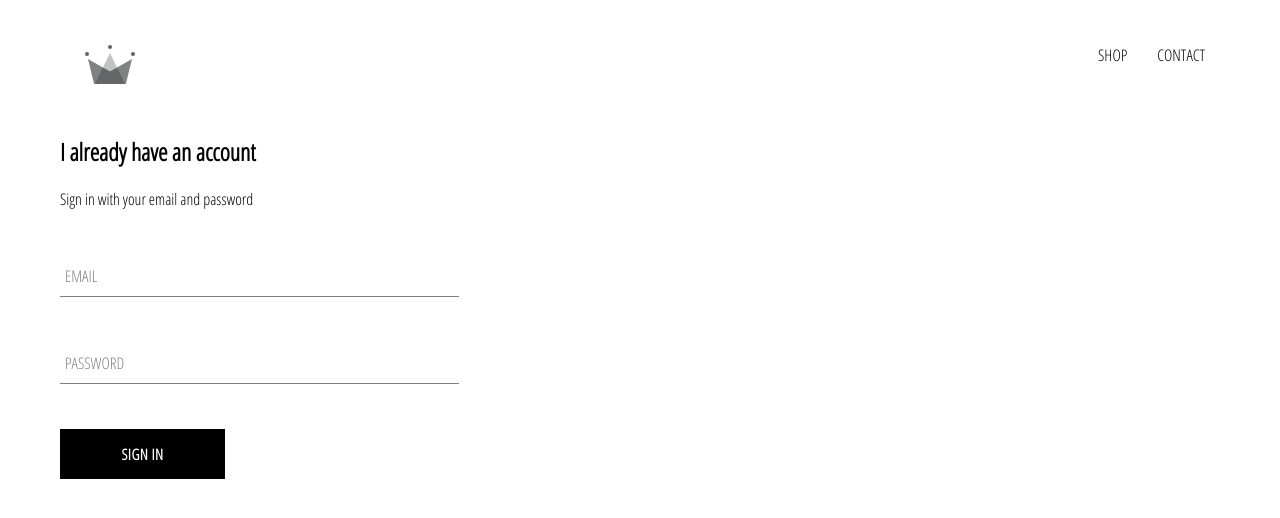
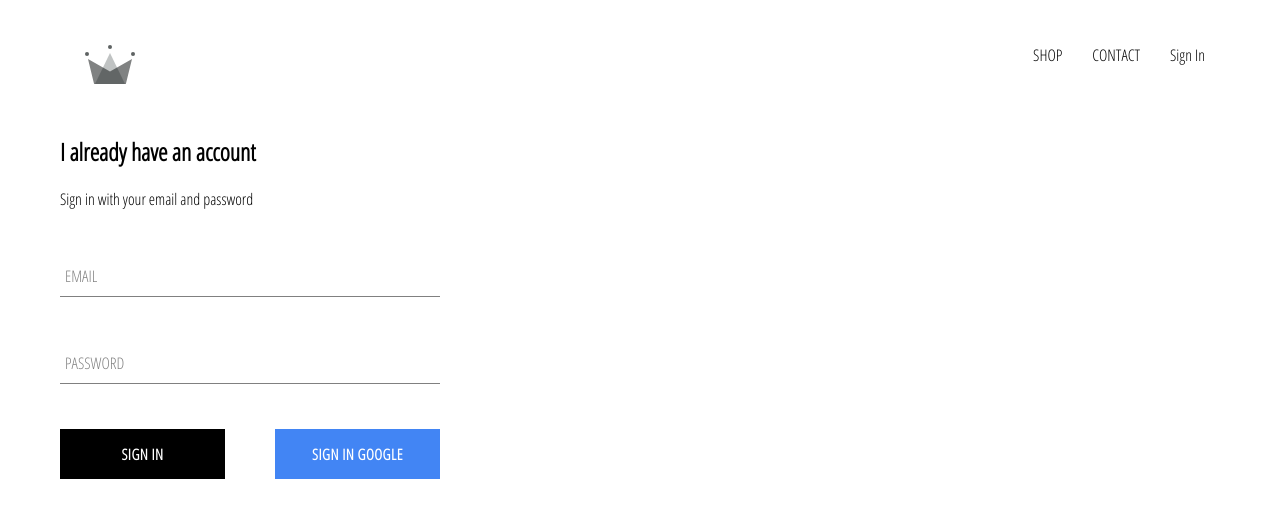
Before and after one commit to stkrules2/crwn-clothing, a React (Create React App) app: page /signin in a window 1280 px wide. Shown: the top 518 px of the page. Built offline with nearby package versions, Linux system fonts and the light colour scheme; no server answers.

Commit message:
added in auth etc

```diff
--- a/src/App.css
+++ b/src/App.css
@@ -7,3 +7,7 @@ a {
   text-decoration: none;
   color: black;
 }
+
+* {
+  box-sizing: border-box;
+}
--- a/src/App.js
+++ b/src/App.js
@@ -1,15 +1,37 @@
-import React from 'react';
-import { Switch, Route } from 'react-router-dom';
-import './App.css';
-import HomePage from './pages/homepage/homepage.component';
-import ShopPage from './pages/shop/shop.component';
-import Header from './components/header-component/header.component';
-import SignInAndSignUp from './pages/sign-in-and-sign-out/sign-in-and-sign-out.component';
+import React from "react";
+import { Switch, Route } from "react-router-dom";
+import "./App.css";
+import HomePage from "./pages/homepage/homepage.component";
+import ShopPage from "./pages/shop/shop.component";
+import Header from "./components/header-component/header.component";
+import SignInAndSignUp from "./pages/sign-in-and-sign-out/sign-in-and-sign-out.component";
+import { auth } from "./firebase/firebase.utils";
 
-function App() {
+class App extends React.Component {
+  constructor() {
+    super();
+
+    this.state = {
+      currentUser: null,
+    };
+  }
+
+  unsubscriberFromAuth = null;
+
+  componentDidMount() {
+    this.unsubscriberFromAuth = auth.onAuthStateChanged((user) => {
+      this.setState({ currentUser: user });
+    });
+  }
+
+  componentWillUnmount() {
+    this.unsubscriberFromAuth();
+  }
+
+  render() {
     return (
       <div>
-			<Header />
+        <Header currentUser={this.state.currentUser} />
         <Switch>
           <Route exact path="/" component={HomePage} />
           <Route exact path="/shop" component={ShopPage} />
@@ -18,5 +40,6 @@ function App() {
       </div>
     );
   }
+}
 
 export default App;
--- a/src/components/custom-button/custom-button.component.jsx
+++ b/src/components/custom-button/custom-button.component.jsx
@@ -1,12 +1,14 @@
-import React from 'react';
+import React from "react";
 
-import './custom-button.styles.scss';
+import "./custom-button.styles.scss";
 
-
-const CustomButton = ({ children, ...otherProps }) => (
-    <button className='custom-button' {...otherProps}>
-        {children}
-    </button>
+const CustomButton = ({ children, isGoogleSignIn, ...otherProps }) => (
+  <button
+    className={`${isGoogleSignIn ? "google-sign-in" : ""} custom-button`}
+    {...otherProps}
+  >
+    {children}
+  </button>
 );
 
 export default CustomButton;
--- a/src/components/custom-button/custom-button.styles.scss
+++ b/src/components/custom-button/custom-button.styles.scss
@@ -19,4 +19,13 @@
         color: black;
         border: 1px solid black;
     }
+    &.google-sign-in {
+        background-color: #4285f4;
+        color: white;
+
+        &:hover{
+            background-color: #357ae8;
+            border: none!important;
+        }
+    }
 }
--- a/src/components/header-component/header.component.jsx
+++ b/src/components/header-component/header.component.jsx
@@ -1,11 +1,11 @@
 import React from "react";
 import { Link } from "react-router-dom";
-
+import { auth } from "../../firebase/firebase.utils";
 import { ReactComponent as Logo } from "../../assets/4.3 crown.svg.svg";
 
 import "./header.styles.scss";
 
-const Header = () => (
+const Header = ({ currentUser }) => (
   <div className="header">
     <Link to="/" className="logo-container">
       <Logo className="logo" />
@@ -17,6 +17,15 @@ const Header = () => (
       <Link className="option" to="/shop">
         CONTACT
       </Link>
+      {currentUser ? (
+        <div className="option" onClick={() => auth.signOut()}>
+          Sign Out
+        </div>
+      ) : (
+        <Link className="option" to="/signin">
+          Sign In
+        </Link>
+      )}
     </div>
   </div>
 );
--- a/src/components/header-component/header.styles.scss
+++ b/src/components/header-component/header.styles.scss
@@ -20,6 +20,7 @@
 
       .option {
         padding: 10px 15px;
+        cursor: pointer;
       }
     }
   }
--- a/src/components/sign-in/sign-in.component.jsx
+++ b/src/components/sign-in/sign-in.component.jsx
@@ -1,41 +1,61 @@
-import React from 'react';
+import React from "react";
 
-import FormInput from '../form-input/form-input.component';
-import CustomButton from '../custom-button/custom-button.component';
+import FormInput from "../form-input/form-input.component";
+import CustomButton from "../custom-button/custom-button.component";
 
-import './sign-in.styles.scss';
+import { signInWithGoogle } from "../../firebase/firebase.utils";
+
+import "./sign-in.styles.scss";
 
 class SignIn extends React.Component {
   constructor(props) {
     super(props);
 
     this.state = {
-            email: '',
-            password: ''
+      email: "",
+      password: "",
+    };
   }
+  handleSubmit = (event) => {
+    event.preventDefault();
+    this.setState({ email: "", password: "" });
+  };
 
-    }
-    handleSubmit = event => {
-        event.preventDefault();
-        this.setState({ email: '', password: '' })
-    }
-
-    handleChange = event => {
+  handleChange = (event) => {
     const { value, name } = event.target;
-        this.setState({ [name]: value })
-    }
+    this.setState({ [name]: value });
+  };
   render() {
     return (
       <div className="sign-in">
         <h2>I already have an account</h2>
         <span>Sign in with your email and password</span>
         <form onSubmit={this.handleSubmit}>
-                    <FormInput type="email" name="email" value={this.state.email} required handleChange={this.handleChange} label="email" />
-                    <FormInput type="password" name="password" value={this.state.password} required handleChange={this.handleChange} label="password" />
-                    <CustomButton type="submit" >Sign In</CustomButton>
+          <FormInput
+            type="email"
+            name="email"
+            value={this.state.email}
+            required
+            handleChange={this.handleChange}
+            label="email"
+          />
+          <FormInput
+            type="password"
+            name="password"
+            value={this.state.password}
+            required
+            handleChange={this.handleChange}
+            label="password"
+          />
+          <div className="buttons">
+            <CustomButton type="submit">Sign In</CustomButton>
+            <CustomButton onClick={signInWithGoogle} isGoogleSignIn>
+              {""}Sign In Google{""}
+            </CustomButton>
+          </div>
         </form>
       </div>
-        )
+    );
   }
 }
 
--- a/src/components/sign-in/sign-in.styles.scss
+++ b/src/components/sign-in/sign-in.styles.scss
@@ -1,9 +1,13 @@
 .sign-in {
-    width: 30vw;
+    width: 380px;
     display: flex;
     flex-direction: column;
 
     .title {
         margin: 20px 0;
     }
+    .buttons{
+        display: flex;
+        justify-content: space-between;
+    }
 }
--- /dev/null
+++ b/src/firebase/firebase.utils.js
@@ -0,0 +1,25 @@
+import firebase from "firebase/app";
+import "firebase/firestore";
+import "firebase/auth";
+
+const config = {
+  apiKey: "AIzaSyBLbKSCx4wux36yew3nvrQzyBoSULY3TDI",
+  authDomain: "crwn-db-4ebb0.firebaseapp.com",
+  databaseURL: "https://crwn-db-4ebb0.firebaseio.com",
+  projectId: "crwn-db-4ebb0",
+  storageBucket: "crwn-db-4ebb0.appspot.com",
+  messagingSenderId: "365215491996",
+  appId: "1:365215491996:web:d8be56a8138b45c39c4a59",
+  measurementId: "G-SQX88F8HFN",
+};
+
+firebase.initializeApp(config);
+
+export const auth = firebase.auth();
+export const firestore = firebase.firestore();
+
+const provider = new firebase.auth.GoogleAuthProvider();
+provider.setCustomParameters({ promt: "select_account" });
+export const signInWithGoogle = () => auth.signInWithPopup(provider);
+
+export default firebase;
```
Lines whose indentation alone changed are shown as unchanged.
